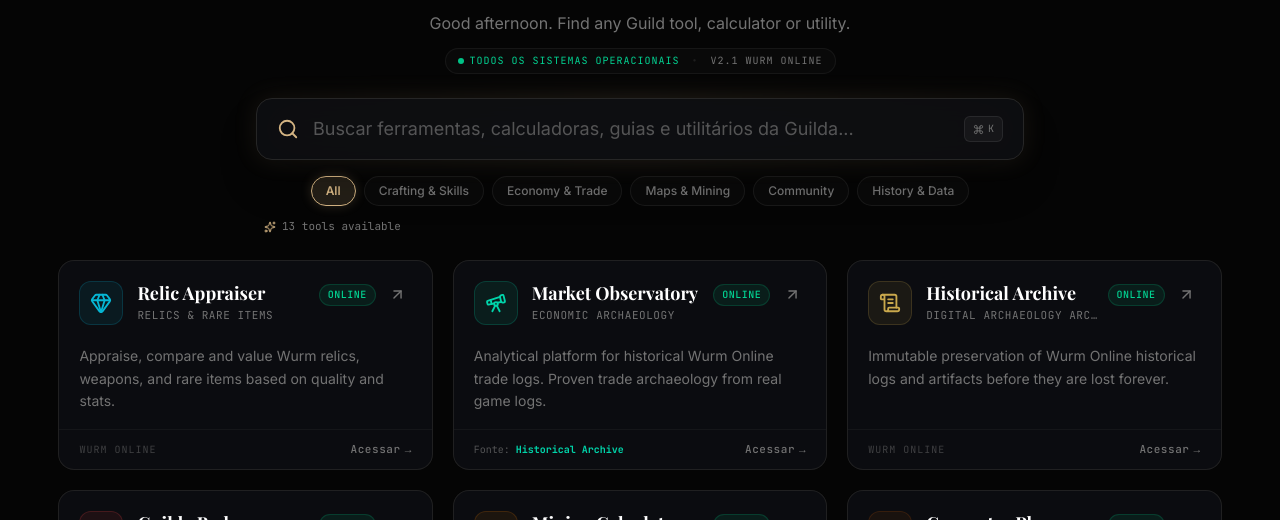
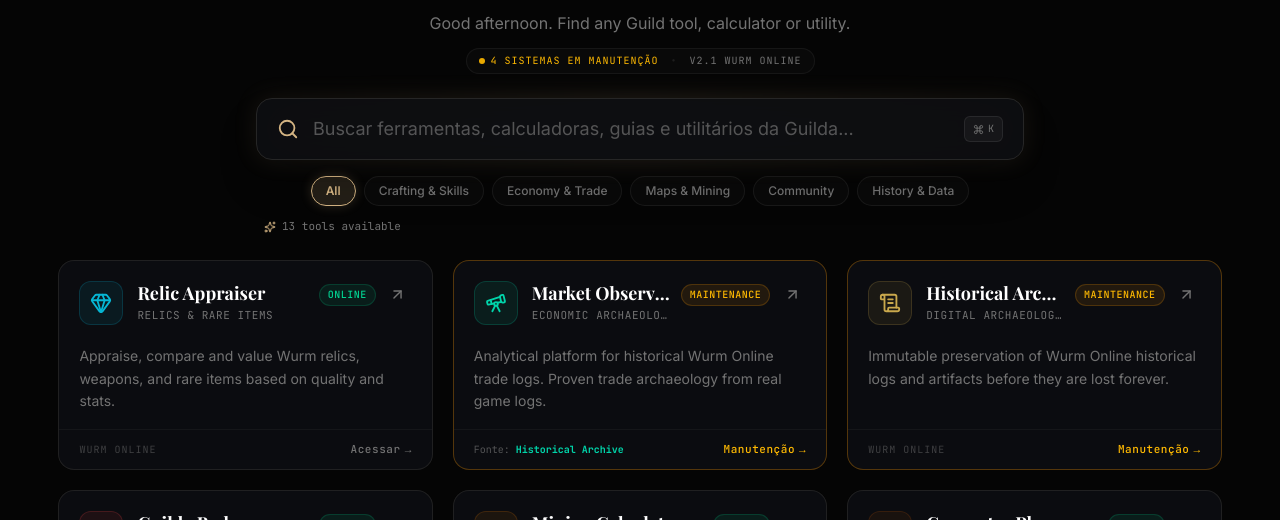
Before and after one commit to Jotasiete7/wurm-aguild-site, a React (Vite) app: page / in a window 1280 px wide. Shown: the part 208-728 px from the top of the page. Built offline with nearby package versions, Linux system fonts and the light colour scheme; no server answers; the database is empty; a web font is replaced by a local one.

Commit message:
fix(status): set maintenance status for analytics, recipes, archive and observatory

```diff
--- a/src/components/ecosystem/BentoToolCard.tsx
+++ b/src/components/ecosystem/BentoToolCard.tsx
@@ -24,6 +24,7 @@
     const status = tool.status ?? 'active';
     const currentStatus = statusConfig[status];
     const isComingSoon = status === 'coming-soon';
+    const isMaintenance = status === 'maintenance';
 
     const handleCardClick = (e: React.MouseEvent) => {
         if ((e.target as HTMLElement).closest('a')) return;
@@ -37,7 +38,7 @@
             onClick={handleCardClick}
             className={`group relative flex flex-col justify-between rounded-2xl bg-[#0d0e12]/90 border border-[var(--color-wurm-border)]/80 backdrop-blur-md overflow-hidden cursor-pointer transition-all duration-300 hover:-translate-y-1 hover:border-[var(--card-accent)]/60 hover:shadow-[0_16px_36px_rgba(0,0,0,0.6),0_0_24px_var(--card-glow)] col-span-1 ${
                 isComingSoon ? 'opacity-70 grayscale-[25%] hover:grayscale-0 hover:opacity-100' : ''
-            } ${className}`}
+            } ${isMaintenance ? 'border-amber-500/30 hover:border-amber-400/60' : ''} ${className}`}
             style={{
                 '--card-accent': tool.accentColor,
                 '--card-glow': tool.glowColor,
@@ -115,8 +116,18 @@
                     )}
                 </div>
 
-                <span className="text-[11px] font-medium tracking-wider text-[var(--color-wurm-muted)] group-hover:text-[var(--card-accent)] flex items-center gap-1 transition-colors">
-                    {isComingSoon ? t('Em breve', 'Coming soon') : t('Acessar', 'Launch')}
+                <span className={`text-[11px] font-medium tracking-wider flex items-center gap-1 transition-colors ${
+                    isMaintenance
+                        ? 'text-amber-400 group-hover:text-amber-300'
+                        : isComingSoon
+                        ? 'text-sky-400 group-hover:text-sky-300'
+                        : 'text-[var(--color-wurm-muted)] group-hover:text-[var(--card-accent)]'
+                }`}>
+                    {isComingSoon
+                        ? t('Em breve', 'Coming soon')
+                        : isMaintenance
+                        ? t('Manutenção', 'Maintenance')
+                        : t('Acessar', 'Launch')}
                     <span className="transition-transform group-hover:translate-x-0.5">→</span>
                 </span>
             </div>
--- a/src/data/tools.ts
+++ b/src/data/tools.ts
@@ -63,7 +63,7 @@
         accentColor: '#00d4aa',
         glowColor: 'rgba(0, 212, 170, 0.25)',
         borderColor: 'rgba(0, 212, 170, 0.40)',
-        featured: true,
+        status: 'maintenance',
         isExternal: true,
         poweredBy: 'Historical Archive',
         subtitle: { pt: 'Arqueologia Econômica', en: 'Economic Archaeology' },
@@ -82,6 +82,7 @@
         accentColor: '#c9a84c',
         glowColor: 'rgba(201, 168, 76, 0.25)',
         borderColor: 'rgba(201, 168, 76, 0.38)',
+        status: 'maintenance',
         isExternal: true,
         subtitle: { pt: 'Arquivo Histórico Imutável', en: 'Digital Archaeology Archive' },
         description: {
@@ -152,6 +153,7 @@
         accentColor: '#10b981',
         glowColor: 'rgba(16, 185, 129, 0.25)',
         borderColor: 'rgba(16, 185, 129, 0.38)',
+        status: 'maintenance',
         isExternal: true,
         subtitle: { pt: 'Receitas & Culinária', en: 'Cooking Guide & Buffs' },
         description: {
@@ -241,6 +243,7 @@
         accentColor: '#3b82f6',
         glowColor: 'rgba(59, 130, 246, 0.25)',
         borderColor: 'rgba(59, 130, 246, 0.38)',
+        status: 'maintenance',
         isExternal: true,
         subtitle: { pt: 'Jornal & Inteligência Econômica', en: 'Ecosystem Economic Intel' },
         description: {
--- a/src/pages/HomePage.tsx
+++ b/src/pages/HomePage.tsx
@@ -30,6 +30,10 @@
     const [nextEvent, setNextEvent] = useState<HubFeedItem | null>(null);
     const [searchQuery, setSearchQuery] = useState('');
     const [activeCategory, setActiveCategory] = useState<ToolCategory>('all');
+
+    const maintenanceCount = useMemo(() => {
+        return ECOSYSTEM_TOOLS.filter(item => item.status === 'maintenance').length;
+    }, []);
 
     useEffect(() => {
         // Fetch feed and find the soonest upcoming event
@@ -122,13 +126,23 @@
                             {greeting}
                         </p>
 
-                        <div className="inline-flex items-center gap-3 text-[10px] font-mono text-[var(--color-wurm-muted)] uppercase tracking-widest mt-3 px-3 py-1 rounded-full bg-white/[0.02] border border-white/[0.05]">
-                            <span className="flex items-center gap-1.5 text-emerald-400">
-                                <span className="w-1.5 h-1.5 rounded-full bg-emerald-400 animate-pulse" />
-                                {t('Todos os sistemas operacionais', 'All systems operational')}
-                            </span>
-                            <span className="opacity-20">•</span>
-                            <span>v2.1 Wurm Online</span>
+                        <div className="inline-flex items-center gap-3 text-[10px] font-mono uppercase tracking-widest mt-3 px-3 py-1 rounded-full bg-white/[0.02] border border-white/[0.05]">
+                            {maintenanceCount > 0 ? (
+                                <span className="flex items-center gap-1.5 text-amber-400">
+                                    <span className="w-1.5 h-1.5 rounded-full bg-amber-400 animate-pulse" />
+                                    {t(
+                                        `${maintenanceCount} sistemas em manutenção`,
+                                        `${maintenanceCount} systems in maintenance`
+                                    )}
+                                </span>
+                            ) : (
+                                <span className="flex items-center gap-1.5 text-emerald-400">
+                                    <span className="w-1.5 h-1.5 rounded-full bg-emerald-400 animate-pulse" />
+                                    {t('Todos os sistemas operacionais', 'All systems operational')}
+                                </span>
+                            )}
+                            <span className="opacity-20 text-[var(--color-wurm-muted)]">•</span>
+                            <span className="text-[var(--color-wurm-muted)]">v2.1 Wurm Online</span>
                         </div>
                     </header>
 
```
